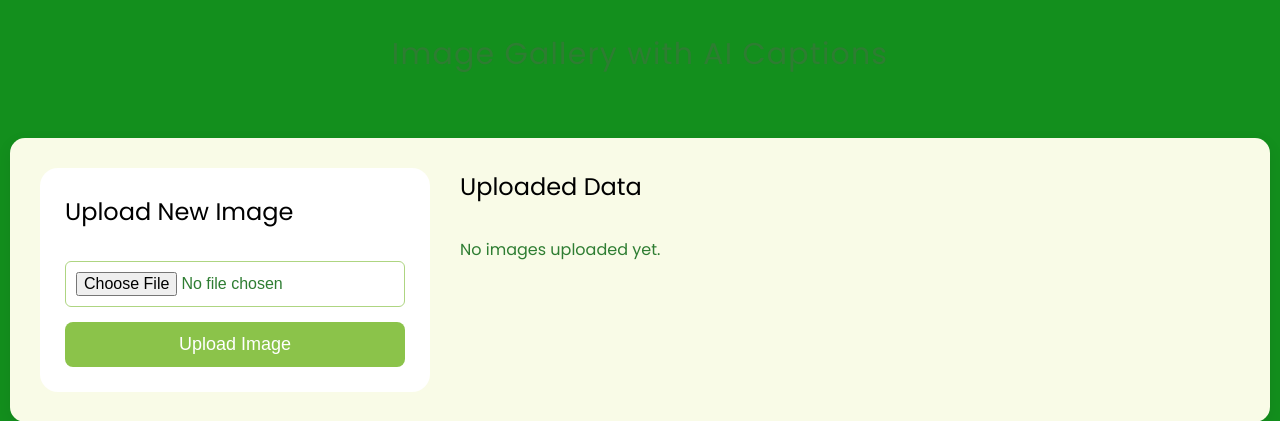
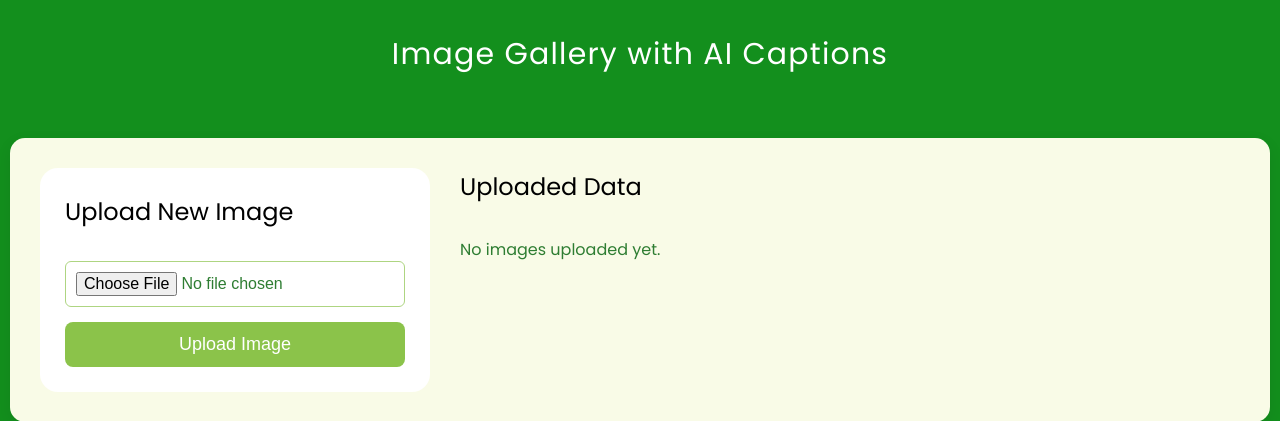
Before and after one commit to jaygna/cnd, a Flask app: template templates/index.html in a window 1280 px wide. Shown: the top 421 px of the page. Run offline with Flask 3, Linux system fonts and the light colour scheme; the template is opened without the code that fills it, so the values that code supplies are empty.

Commit message:
Update index.html

```diff
--- a/templates/index.html
+++ b/templates/index.html
@@ -18,6 +18,7 @@
 
         /* Header Styling */
         .header {
+            color:white;
             padding: 30px 20px;
             border-bottom-left-radius: 15px;
             border-bottom-right-radius: 15px;
```
